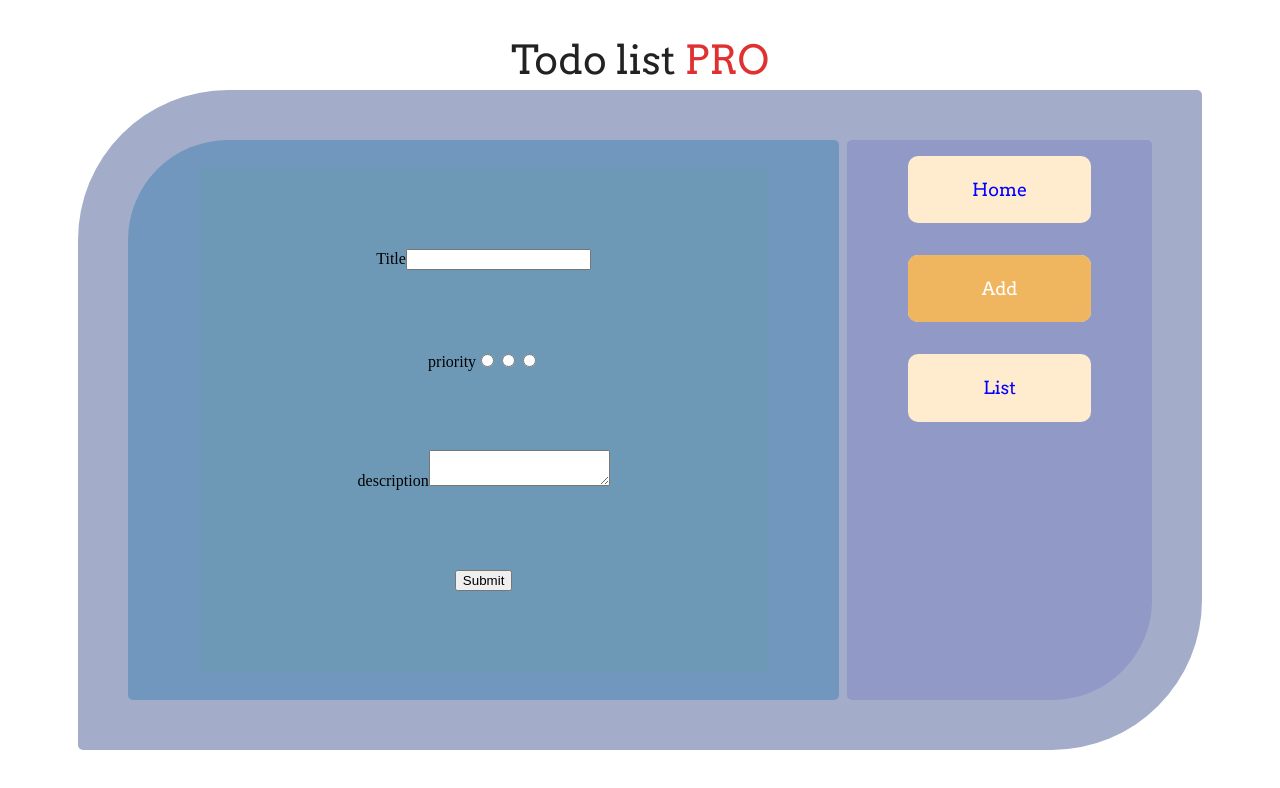
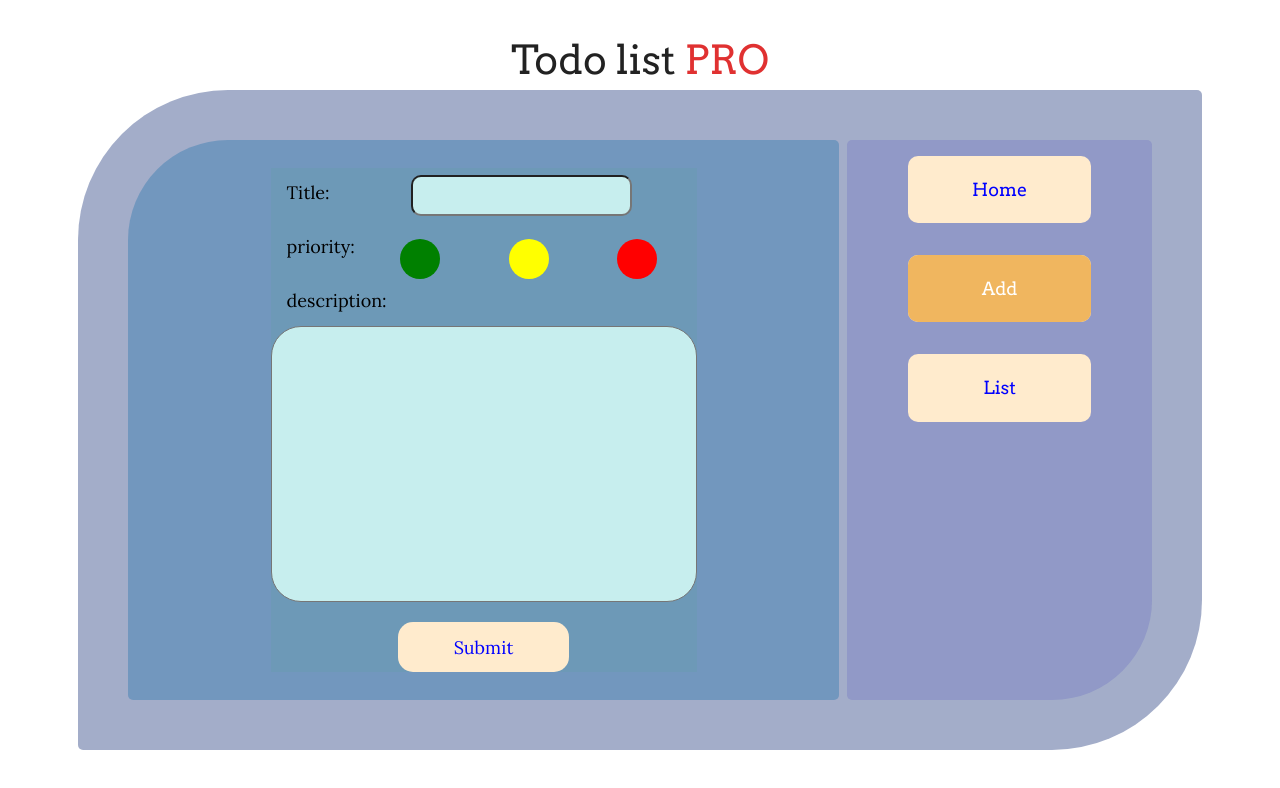
Before and after one commit to sinaGh-cyber/todo-list, a React (Create React App) app: page /add in a window 1280 px wide. Shown: the top 788 px of the page. Built offline with nearby package versions, Linux system fonts and the light colour scheme.

Commit message:
fomes ui ready

```diff
--- a/src/pages/add-product.jsx
+++ b/src/pages/add-product.jsx
@@ -1,6 +1,6 @@
 import React from 'react';
 import { useForm } from 'react-hook-form';
-import  Classes  from './addProduct.module.css';
+import Classes from './addProduct.module.css';
 
 const AddProduct = () => {
   const {
@@ -15,8 +15,8 @@ const AddProduct = () => {
 
   return (
     <form onSubmit={handleSubmit(submitter)}>
-      <div className={(Classes.myInput, Classes.title)}>
-        <label htmlFor="title">Title</label>
+      <div id={Classes.title}>
+        <label htmlFor="title">Title:</label>
         <input
           {...register('title', {
             required: "you haven't entered title",
@@ -27,41 +27,49 @@ const AddProduct = () => {
         <p className="error"></p>
       </div>
 
-      <div className={(Classes.myInput, Classes.priority)}>
-        <label className="priority">priority</label>
+      <div id={Classes.priority}>
+        <label className="priority">priority:</label>
+        <div>
           <input
+            name="priority"
             {...register('priority', {
               required: "you haven't select a priority",
             })}
             type="radio"
-          value="green"
+            value="1"
           />
           <input
+            name="priority"
             {...register('priority', {
               required: "you haven't select a priority",
             })}
             type="radio"
-          value="yellow"
+            value="2"
           />
           <input
+            name="priority"
             {...register('priority', {
               required: "you haven't select a priority",
             })}
             type="radio"
-          value="red"
+            value="3"
           />
         </div>
+      </div>
 
-      <div className={(Classes.myInput, Classes.description)}>
-        <label htmlFor="description">description</label>
+      <div id={Classes.description}>
+        <label htmlFor="description">description:</label>
         <textarea
+          rows="10"
           id="description"
           {...register('description', {
             max: { value: 'max carechter 1200' },
           })}
         />
       </div>
+      <div>
         <input type="submit" />
+      </div>
     </form>
   );
 };
--- a/src/pages/addProduct.module.css
+++ b/src/pages/addProduct.module.css
@@ -1,16 +1,137 @@
+@import url('https://fonts.googleapis.com/css2?family=Lora&display=swap');
+
 form {
-  width: 80%;
+  /* width: 80%; */
   height: 90%;
   background-color: rgba(95, 158, 160, 0.226);
-  display: flex;
-  flex-direction: column;
-  justify-content: space-evenly;
-  align-items: center;
-}
-
-.myInput {
   display: flex;
   flex-direction: column;
   justify-content: center;
   align-items: center;
 }
+
+form div {
+  display: flex;
+  flex-direction: column;
+  justify-content: center;
+  align-items: center;
+  height: 100%;
+  width: 100%;
+  /* background-color: red; */
+}
+
+#title {
+  flex-direction: row;
+  justify-content: space-between;
+}
+
+#title input {
+  height: 35px;
+  width: 50%;
+  background-color: rgb(199, 238, 238);
+  border-radius: 10px;
+  outline: none;
+}
+
+label,
+input,
+textarea {
+  font-family: 'Lora', serif;
+}
+
+label {
+  margin: 1rem;
+  align-self: flex-start;
+  font-size: large;
+}
+
+textarea {
+  width: 400px;
+  height: 250px;
+  resize: none;
+  background-color: rgb(199, 238, 238);
+  border-radius: 30px;
+  outline: none;
+  padding: 12px;
+}
+
+#priority {
+  flex-direction: row;
+  justify-content: space-evenly;
+}
+#priority div {
+  /* align-items: center; */
+  display: flex;
+  flex-direction: row;
+  justify-content: space-around;
+}
+input[type='radio'] {
+  /* Add if not using autoprefixer */
+  -webkit-appearance: none;
+  appearance: none;
+  /* For iOS < 15 to remove gradient background */
+  background-color: #fff;
+  /* Not removed via appearance */
+  margin: 0;
+}
+
+#priority input {
+  /* justify-self: start; */
+  background-color: rgb(255, 0, 34);
+  border: none;
+  padding: 20px;
+  margin: 10px 10px -10px 0;
+  border-radius: 50%;
+}
+#priority input:checked {
+  border: rgba(0, 0, 0, 0.568) solid 5px;
+}
+
+#priority input[value='1'] {
+  background-color: green;
+}
+
+#priority input[value='2'] {
+  background-color: yellow;
+}
+#priority input[value='3'] {
+  background-color: rgb(255, 0, 0);
+}
+
+input[type='submit'] {
+  border-radius: 15px;
+  background-color: blanchedalmond;
+  color: blue;
+  width: 40%;
+  height: 50px;
+  margin-top: 20px;
+  outline: none;
+  border: none;
+  font-family: 'Lora', serif;
+  font-size: large;
+  transition: all 0.2s linear;
+}
+
+input[type='submit']:hover {
+  background-color: rgb(216, 157, 68);
+  color: #fff;
+  transform: scale(1.02);
+  transition: all 0.2s linear;
+}
+
+input[type='submit']:active {
+  background-color: rgb(216, 157, 68);
+  color: #fff;
+  transform: scale(0.98);
+  transition: all 0.2s linear;
+}
+
+@media (max-width: 800px) {
+  label {
+    align-self: center;
+  }
+
+  textarea {
+    width: 70vw;
+  }
+}
```
Lines whose indentation alone changed are shown as unchanged.
